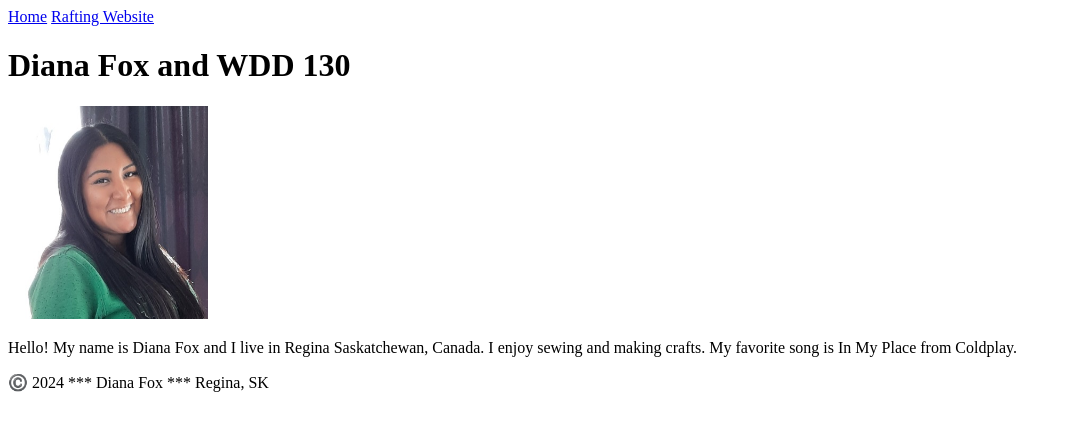
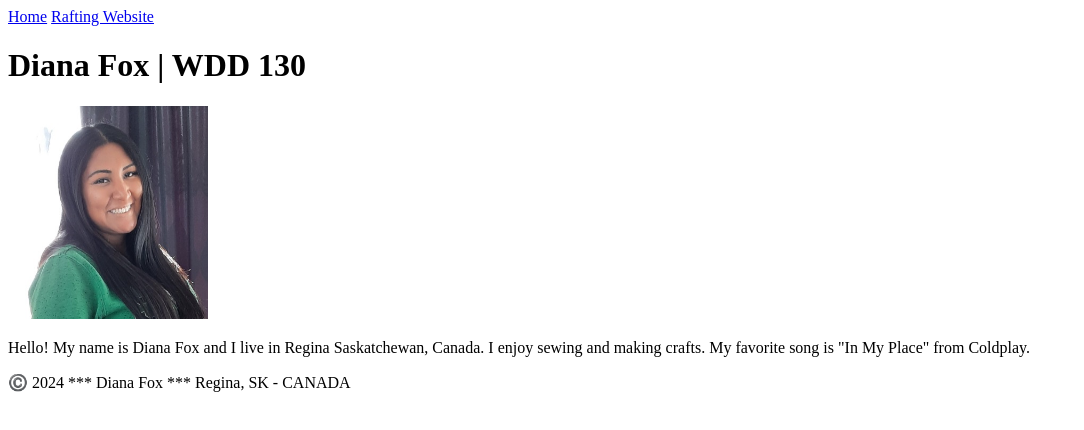
Before and after one commit to ddiissaa88/wdd130, a plain HTML site: page index.html in a window 1280 px wide. Shown: the whole page, without its empty margins (0-1084 px from the left). Drawn offline with Linux system fonts and the light colour scheme.

Commit message:
Update index.html

```diff
--- a/index.html
+++ b/index.html
@@ -13,12 +13,12 @@
             </nav>
         </header>
         <main>
-            <h1> Diana Fox and WDD 130 </h1>
+            <h1> Diana Fox | WDD 130 </h1>
             <img src="../wdd130/profile.jpg" alt="Hello, my name is Diana Fox" width="200">
-            <p> Hello! My name is Diana Fox and I live in Regina Saskatchewan, Canada. I enjoy sewing and making crafts. My favorite song is In My Place from Coldplay. </p>
+            <p> Hello! My name is Diana Fox and I live in Regina Saskatchewan, Canada. I enjoy sewing and making crafts. My favorite song is "In My Place" from Coldplay. </p>
         </main>
         <footer>
-            <P> ©️ 2024 *** Diana Fox *** Regina, SK </P>
+            <p> ©️ 2024 *** Diana Fox *** Regina, SK - CANADA </p>
         </footer>
     </body>
 </html>
```
